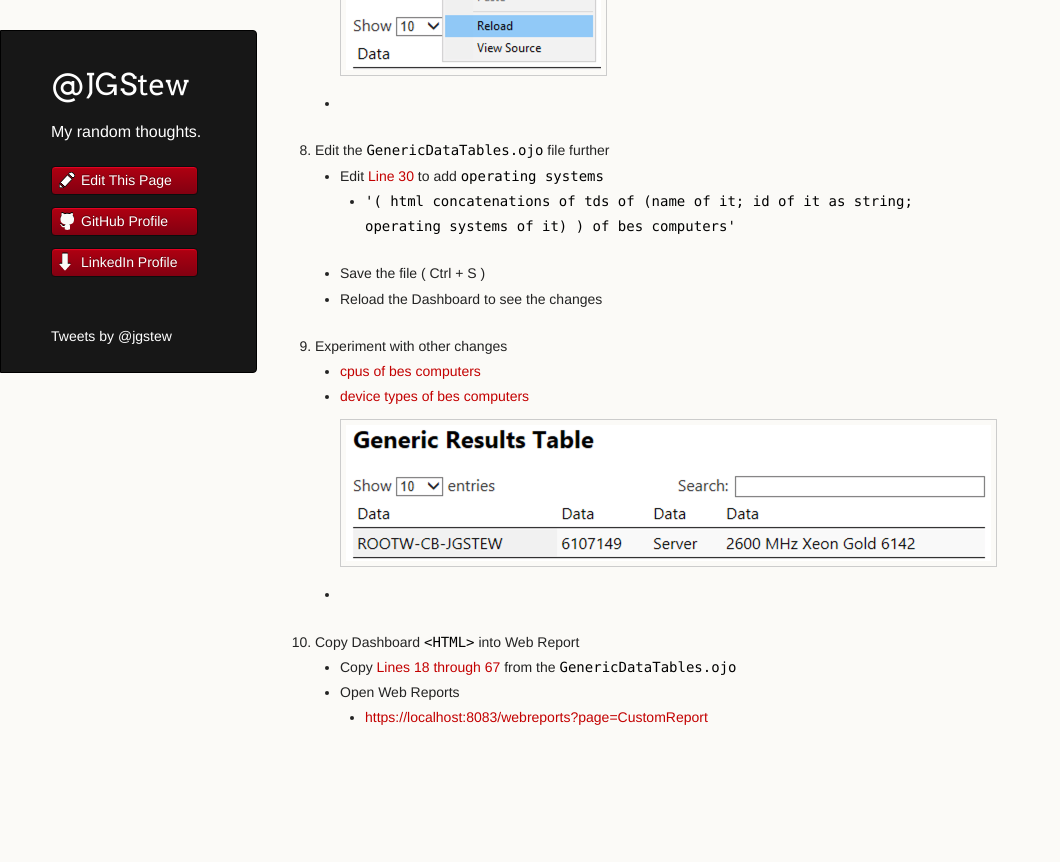
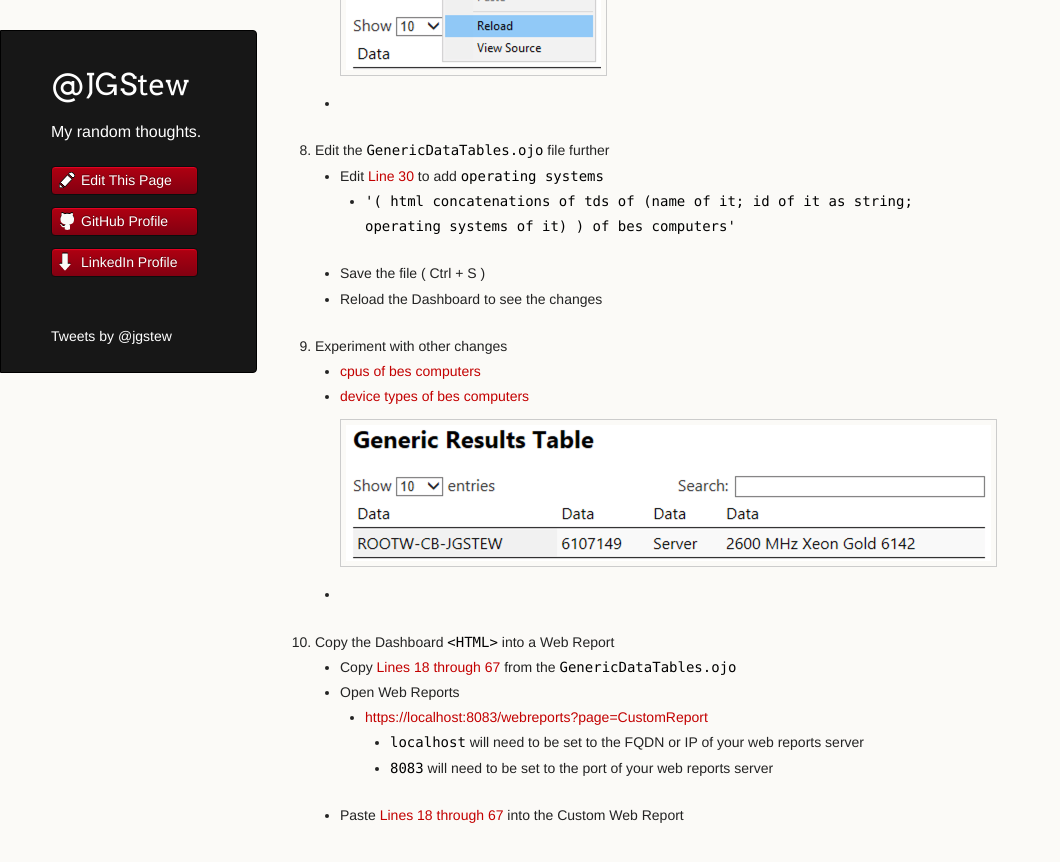
Before and after one commit to jgstew/jgstew.github.io, a Jekyll site: the page built from _posts/2018-10-30-Edit-DataTables-Console-Dashboard.md, in a window 1280 px wide and 900 px high, scrolled down 2535 px. Shown: the top 862 px of the window, without its empty margins (0-1060 px from the left). Built offline with Jekyll 4.4.1, drawn with Linux system fonts in a browser that asks for light colours; nearby versions of some CDN libraries; comment, search, counter and statistics services are not loaded; before the commit the page ends 3337 px from its top, so only the background shows below that.

Commit message:
Update 2018-10-30-Edit-DataTables-Console-Dashboard.md

```diff
--- a/_posts/2018-10-30-Edit-DataTables-Console-Dashboard.md
+++ b/_posts/2018-10-30-Edit-DataTables-Console-Dashboard.md
@@ -38,7 +38,10 @@
     * [cpus of bes computers](https://developer.bigfix.com/relevance/reference/bes-computer.html#cpu-of-bes-computer-string)
     * [device types of bes computers](https://developer.bigfix.com/relevance/reference/bes-computer.html#device-type-of-bes-computer-string)
     * ![Experiment Dashboard](/images/BigFix/Dashboards/ViewExperimentDashboardDT.png)
-1. Copy Dashboard `<HTML>` into Web Report
+1. Copy the Dashboard `<HTML>` into a Web Report
     * Copy [Lines 18 through 67](https://github.com/jgstew/bigfix-content/blob/master/webreports/GenericDataTables.besrpt#L18) from the `GenericDataTables.ojo`
     * Open Web Reports
         * [https://localhost:8083/webreports?page=CustomReport](https://localhost:8083/webreports?page=CustomReport)
+            * `localhost` will need to be set to the FQDN or IP of your web reports server
+            * `8083` will need to be set to the port of your web reports server
+    * Paste [Lines 18 through 67](https://github.com/jgstew/bigfix-content/blob/master/webreports/GenericDataTables.besrpt#L18) into the Custom Web Report
```
